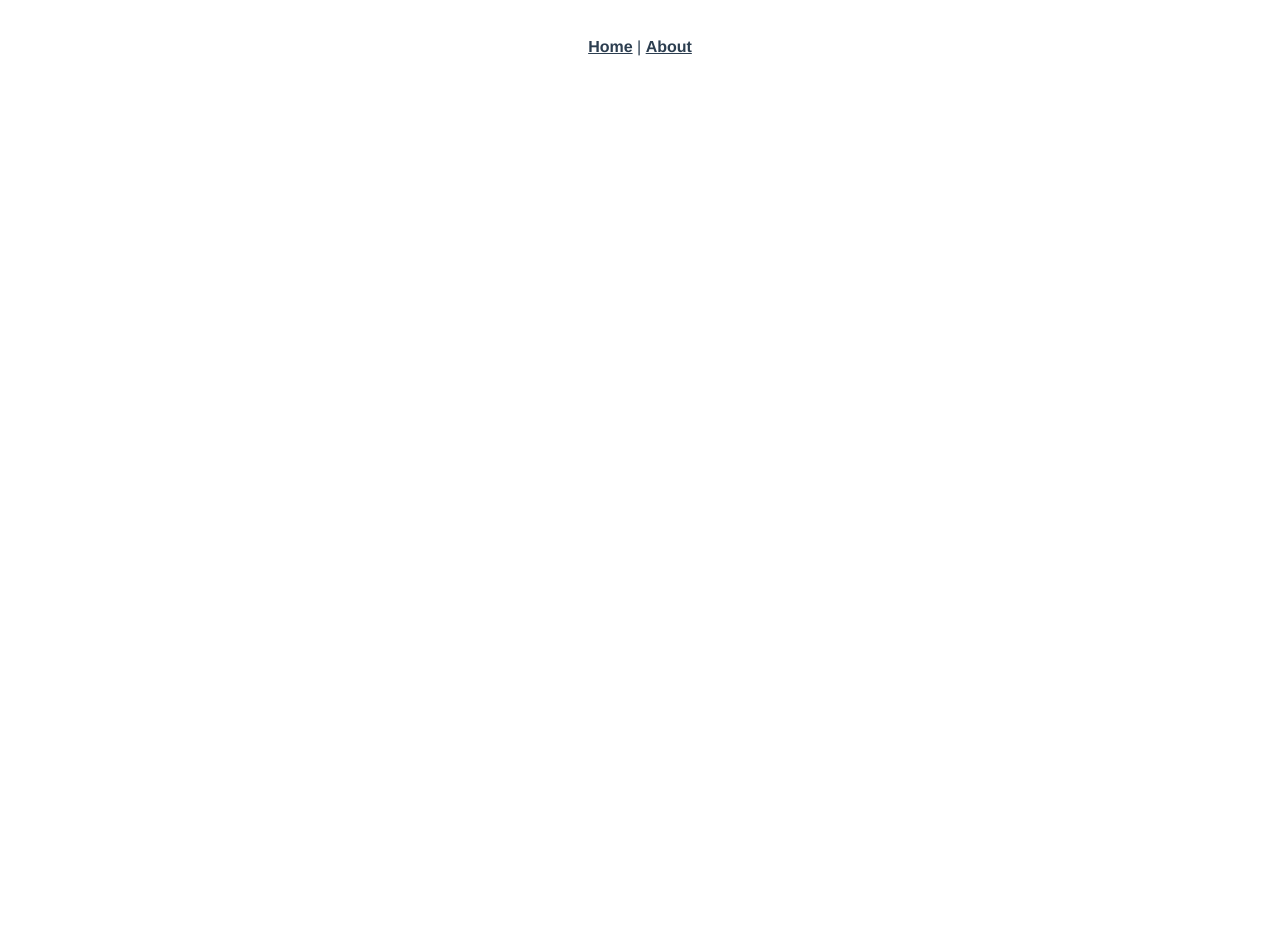
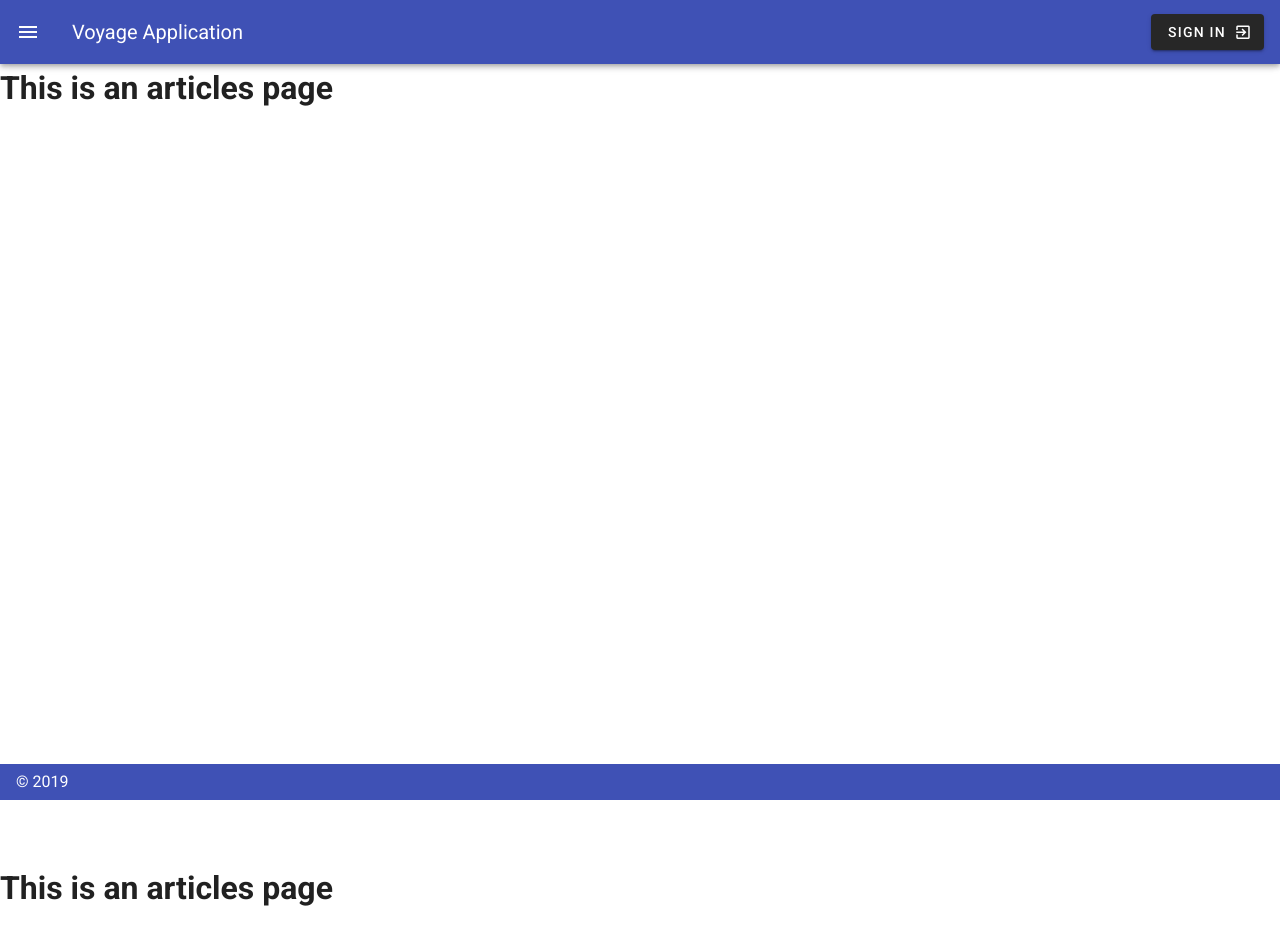
Before and after one commit to shefUIEGRH/Projet_Web, a Vue app: page /articles in a window 1280 px wide. Shown: the top 944 px of the page. Before the commit the page ends 800 px from the top, so only its background shows below. Built offline with nearby package versions, Linux system fonts and the light colour scheme.

Commit message:
Creation of the default theme with vuetify and configuration of the router for the site struct

```diff
--- a/public/index.html
+++ b/public/index.html
@@ -6,6 +6,8 @@
     <meta name="viewport" content="width=device-width,initial-scale=1.0">
     <link rel="icon" href="<%= BASE_URL %>favicon.ico">
     <title>project</title>
+    <link rel="stylesheet" href="https://fonts.googleapis.com/css?family=Roboto:100,300,400,500,700,900">
+    <link rel="stylesheet" href="https://cdn.jsdelivr.net/npm/@mdi/font@latest/css/materialdesignicons.min.css">
   </head>
   <body>
     <noscript>
--- a/src/App.vue
+++ b/src/App.vue
@@ -1,31 +1,23 @@
 <template>
-  <div id="app">
-    <div id="nav">
-      <router-link to="/">Home</router-link> |
-      <router-link to="/about">About</router-link>
-    </div>
-    <router-view/>
-  </div>
+  <v-app class="grey lighten-4">
+    <Navbar />
+
+    <v-content>
+      <router-view></router-view>
+    </v-content>
+
+  </v-app>
 </template>
 
-<style>
-#app {
-  font-family: 'Avenir', Helvetica, Arial, sans-serif;
-  -webkit-font-smoothing: antialiased;
-  -moz-osx-font-smoothing: grayscale;
-  text-align: center;
-  color: #2c3e50;
+<script>
+import Navbar from './components/Navbar'
+export default {
+  components: { Navbar },
+  name: 'App',
+  data () {
+    return {
+
+    }
+  }
 }
-#nav {
-  padding: 30px;
-}
-
-#nav a {
-  font-weight: bold;
-  color: #2c3e50;
-}
-
-#nav a.router-link-exact-active {
-  color: #42b983;
-}
-</style>
+</script>
--- a/src/components/HelloWorld.vue
+++ /dev/null
@@ -1,58 +0,0 @@
-<template>
-  <div class="hello">
-    <h1>{{ msg }}</h1>
-    <p>
-      For a guide and recipes on how to configure / customize this project,<br>
-      check out the
-      <a href="https://cli.vuejs.org" target="_blank" rel="noopener">vue-cli documentation</a>.
-    </p>
-    <h3>Installed CLI Plugins</h3>
-    <ul>
-      <li><a href="https://github.com/vuejs/vue-cli/tree/dev/packages/%40vue/cli-plugin-babel" target="_blank" rel="noopener">babel</a></li>
-      <li><a href="https://github.com/vuejs/vue-cli/tree/dev/packages/%40vue/cli-plugin-eslint" target="_blank" rel="noopener">eslint</a></li>
-    </ul>
-    <h3>Essential Links</h3>
-    <ul>
-      <li><a href="https://vuejs.org" target="_blank" rel="noopener">Core Docs</a></li>
-      <li><a href="https://forum.vuejs.org" target="_blank" rel="noopener">Forum</a></li>
-      <li><a href="https://chat.vuejs.org" target="_blank" rel="noopener">Community Chat</a></li>
-      <li><a href="https://twitter.com/vuejs" target="_blank" rel="noopener">Twitter</a></li>
-      <li><a href="https://news.vuejs.org" target="_blank" rel="noopener">News</a></li>
-    </ul>
-    <h3>Ecosystem</h3>
-    <ul>
-      <li><a href="https://router.vuejs.org" target="_blank" rel="noopener">vue-router</a></li>
-      <li><a href="https://vuex.vuejs.org" target="_blank" rel="noopener">vuex</a></li>
-      <li><a href="https://github.com/vuejs/vue-devtools#vue-devtools" target="_blank" rel="noopener">vue-devtools</a></li>
-      <li><a href="https://vue-loader.vuejs.org" target="_blank" rel="noopener">vue-loader</a></li>
-      <li><a href="https://github.com/vuejs/awesome-vue" target="_blank" rel="noopener">awesome-vue</a></li>
-    </ul>
-  </div>
-</template>
-
-<script>
-export default {
-  name: 'HelloWorld',
-  props: {
-    msg: String
-  }
-}
-</script>
-
-<!-- Add "scoped" attribute to limit CSS to this component only -->
-<style scoped>
-h3 {
-  margin: 40px 0 0;
-}
-ul {
-  list-style-type: none;
-  padding: 0;
-}
-li {
-  display: inline-block;
-  margin: 0 10px;
-}
-a {
-  color: #42b983;
-}
-</style>
--- /dev/null
+++ b/src/components/Navbar.vue
@@ -0,0 +1,65 @@
+<template>
+  <v-app id="inspire">
+    <v-navigation-drawer v-model="drawer" app>
+      <v-list dense>
+        <v-list-item v-for="link in links" :key="link.text" router :to="link.route">
+          <v-list-item-action>
+            <v-icon>{{link.icon}}</v-icon>
+          </v-list-item-action>
+          <v-list-item-content>
+            <v-list-item-title>{{link.text}}</v-list-item-title>
+          </v-list-item-content>
+        </v-list-item>
+      </v-list>
+    </v-navigation-drawer>
+
+    <v-app-bar app color="indigo" dark>
+      <v-app-bar-nav-icon @click.stop="drawer = !drawer"></v-app-bar-nav-icon>
+      <v-toolbar-title>Voyage Application</v-toolbar-title>
+      <v-spacer></v-spacer>
+      <v-btn flat @click="Sign ? In() : Out()">
+        <span>{{msg}}</span>
+        <v-icon right>mdi-exit-to-app</v-icon>
+      </v-btn>
+    </v-app-bar>
+
+    <v-content>
+      <div id="app">
+        <router-view/>
+      </div>
+    </v-content>
+    <v-footer color="indigo" app>
+      <span class="white--text">&copy; 2019</span>
+    </v-footer>
+  </v-app>
+</template>
+
+<script>
+export default {
+  data() {
+    return {
+      msg: "Sign In",
+      links: [
+        {icon: 'mdi-home', text: 'Home', route: '/'},
+        {icon: 'mdi-comment', text: 'Articles', route: '/articles'},
+        {icon: 'mdi-map', text: 'Avis', route: '/avis'},
+      ],
+      Sign: false,
+      drawer: false
+    }
+  },
+  methods: {
+    In() {
+      this.msg = 'Sign In';
+      this.Sign = !this.Sign;
+    },
+    Out() {
+      this.msg = 'Sign Out';
+      this.Sign = !this.Sign;
+    },
+  }
+}
+</script>
+
+<style>
+</style>
--- a/src/main.js
+++ b/src/main.js
@@ -1,10 +1,12 @@
 import Vue from 'vue'
 import App from './App.vue'
 import router from './router'
+import vuetify from './plugins/vuetify';
 
 Vue.config.productionTip = false
 
 new Vue({
   router,
+  vuetify,
   render: h => h(App)
 }).$mount('#app')
--- /dev/null
+++ b/src/plugins/vuetify.js
@@ -0,0 +1,10 @@
+import Vue from 'vue';
+import Vuetify from 'vuetify/lib';
+
+Vue.use(Vuetify);
+
+export default new Vuetify({
+  icons: {
+    iconfont: 'mdi',
+  },
+});
--- a/src/router.js
+++ b/src/router.js
@@ -1,6 +1,8 @@
 import Vue from 'vue'
 import Router from 'vue-router'
 import Home from './views/Home.vue'
+import Articles from './views/Articles'
+import Avis from './views/Avis'
 
 Vue.use(Router)
 
@@ -14,12 +16,14 @@ export default new Router({
       component: Home
     },
     {
-      path: '/about',
-      name: 'about',
-      // route level code-splitting
-      // this generates a separate chunk (about.[hash].js) for this route
-      // which is lazy-loaded when the route is visited.
-      component: () => import(/* webpackChunkName: "about" */ './views/About.vue')
-    }
+      path: '/articles',
+      name: 'articles',
+      component: Articles
+    },
+    {
+      path: '/avis',
+      name: 'avis',
+      component: Avis
+    },
   ]
 })
--- a/src/views/About.vue
+++ /dev/null
@@ -1,5 +0,0 @@
-<template>
-  <div class="about">
-    <h1>This is an about page</h1>
-  </div>
-</template>
--- /dev/null
+++ b/src/views/Articles.vue
@@ -0,0 +1,5 @@
+<template>
+  <div class="articles">
+    <h1>This is an articles page</h1>
+  </div>
+</template>
--- /dev/null
+++ b/src/views/Avis.vue
@@ -0,0 +1,5 @@
+<template>
+  <div class="avis">
+    <h1>This is an avis page</h1>
+  </div>
+</template>
--- a/src/views/Home.vue
+++ b/src/views/Home.vue
@@ -1,18 +1,7 @@
 <template>
   <div class="home">
-    <img alt="Vue logo" src="../assets/logo.png">
-    <HelloWorld msg="Welcome to Your Vue.js App"/>
+    <h1>This is the homepage</h1>
+
+
   </div>
 </template>
-
-<script>
-// @ is an alias to /src
-import HelloWorld from '@/components/HelloWorld.vue'
-
-export default {
-  name: 'home',
-  components: {
-    HelloWorld
-  }
-}
-</script>
```
Also changed, not shown: package.json (+7 -2 lines), src/assets/logo.svg (added), 1 other file (tests, documents, lock files or other folders).
